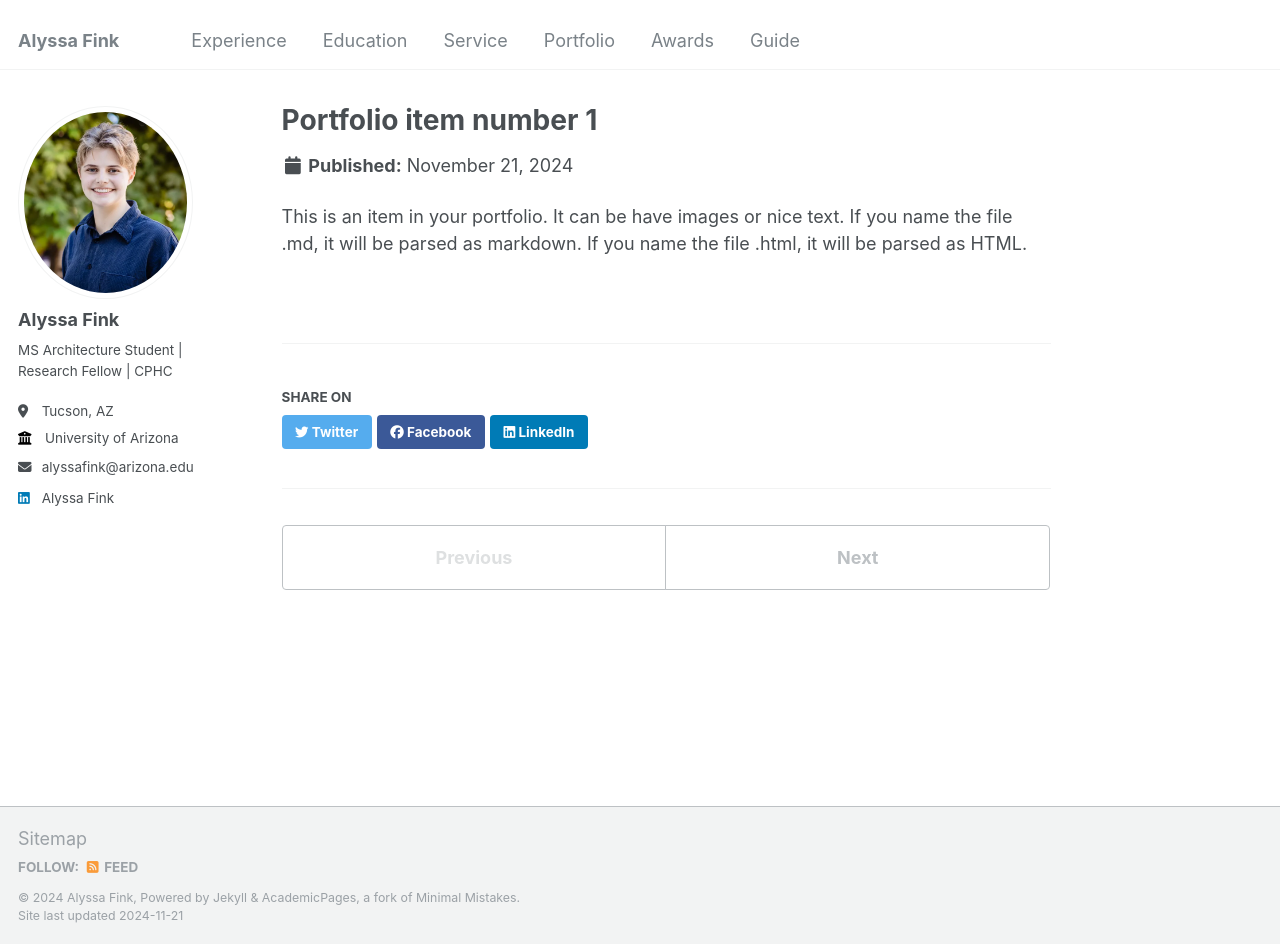
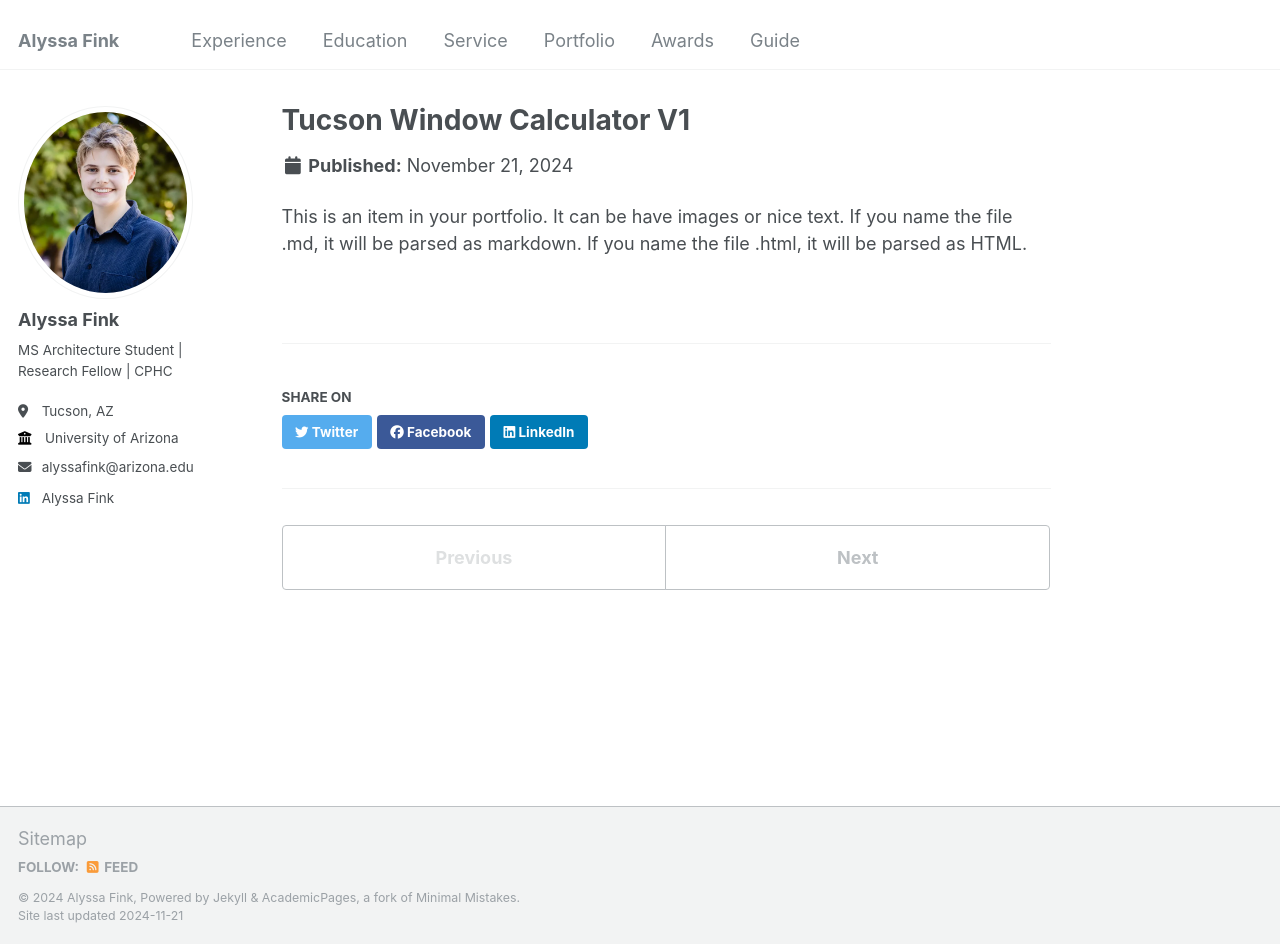
Before and after one commit to alyssafink/alyssafink.github.io, a Jekyll site: the page built from _portfolio/portfolio-1.md, in a window 1280 px wide and 944 px high. Built offline with Jekyll 4.4.1, drawn with Linux system fonts in a browser that asks for light colours.

Commit message:
Update portfolio-1.md

```diff
--- a/_portfolio/portfolio-1.md
+++ b/_portfolio/portfolio-1.md
@@ -1,6 +1,6 @@
 ---
-title: "Portfolio item number 1"
-excerpt: "Short description of portfolio item number 1<br/><img src='/images/500x300.png'>"
+title: "Tucson Window Calculator V1"
+excerpt: "An online tool for comparing window upgrade options 1<br/><img src='/images/500x300.png'>"
 collection: portfolio
 ---
 
```
